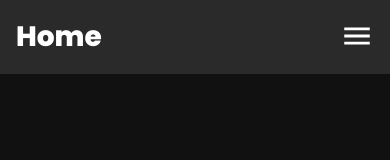
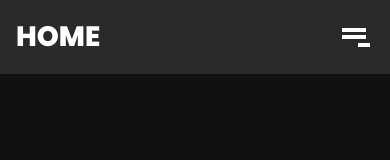
Before and after one commit to gb1993/portfolio, a Next.js app: page / in a window 390 px wide. Shown: the top 160 px of the page. Built offline with nearby package versions, Linux system fonts and the light colour scheme.

Commit message:
ANIMAÇAO MENU HAMBURGUER

```diff
--- a/app/page.tsx
+++ b/app/page.tsx
@@ -10,7 +10,9 @@ export default function Home() {
 
   return (
     <main className="w-full h-dvh flex flex-col justify-center max-w-[800px] m-auto px-4 animate-opacity-page">
-      <Title title="Home" />
+      <div className="lg:hidden">
+        <Title title="HOME" />
+      </div>
       <h3
         className="text-lg text-dark-or-light-secondary"
         title="Baseado no horário de brasília"
--- a/components/FloatBar/index.tsx
+++ b/components/FloatBar/index.tsx
@@ -16,6 +16,7 @@ import {
 } from "@/utils/consts";
 import Link from "next/link";
 import MenuIcon from "@mui/icons-material/Menu";
+import AnimatedHamburgerButton from "../MenuHamburguer";
 
 const FloatBar = () => {
   const { setColor, mode, toggleMode } = useColor();
@@ -101,13 +102,8 @@ const FloatBar = () => {
           </li>
         </ul>
       </header>
-      <header className="lg:hidden fixed top-4 z-[11] right-4 animate-opacity-page">
-        <button className="cursor-pointer">
-          <MenuIcon
-            className="text-dark-or-light-secondary"
-            sx={{ width: 34, height: 40 }}
-          />
-        </button>
+      <header className="lg:hidden fixed top-3 z-[11] right-4 animate-opacity-page">
+        <AnimatedHamburgerButton />
       </header>
     </>
   );
--- /dev/null
+++ b/components/MenuHamburguer/index.tsx
@@ -0,0 +1,78 @@
+"use client";
+import { useState } from "react";
+import { MotionConfig, motion } from "framer-motion";
+
+const AnimatedHamburgerButton = () => {
+  const [active, setActive] = useState(false);
+
+  return (
+    <MotionConfig
+      transition={{
+        duration: 0.5,
+        ease: "easeInOut",
+      }}
+    >
+      <motion.button
+        initial={false}
+        animate={active ? "open" : "closed"}
+        onClick={() => setActive((pv) => !pv)}
+        className="relative h-[50px] w-10 outline-none"
+      >
+        <motion.span
+          variants={VARIANTS.top}
+          className="absolute h-1 w-6 bg-white"
+          style={{ y: "-50%", left: "50%", x: "-50%", top: "35%" }}
+        />
+        <motion.span
+          variants={VARIANTS.middle}
+          className="absolute h-1 w-6 bg-white"
+          style={{ left: "50%", x: "-50%", top: "50%", y: "-50%" }}
+        />
+        <motion.span
+          variants={VARIANTS.bottom}
+          className="absolute h-1 w-3 bg-white"
+          style={{
+            x: "-50%",
+            y: "50%",
+            bottom: "35%",
+            left: "calc(50% + 10px)",
+          }}
+        />
+      </motion.button>
+    </MotionConfig>
+  );
+};
+
+const VARIANTS = {
+  top: {
+    open: {
+      rotate: ["0deg", "0deg", "45deg"],
+      top: ["35%", "50%", "50%"],
+    },
+    closed: {
+      rotate: ["45deg", "0deg", "0deg"],
+      top: ["50%", "50%", "35%"],
+    },
+  },
+  middle: {
+    open: {
+      rotate: ["0deg", "0deg", "-45deg"],
+    },
+    closed: {
+      rotate: ["-45deg", "0deg", "0deg"],
+    },
+  },
+  bottom: {
+    open: {
+      rotate: ["0deg", "0deg", "45deg"],
+      bottom: ["35%", "50%", "50%"],
+      left: "50%",
+    },
+    closed: {
+      rotate: ["45deg", "0deg", "0deg"],
+      bottom: ["50%", "50%", "35%"],
+      left: "calc(50% + 10px)",
+    },
+  },
+};
+export default AnimatedHamburgerButton;
```
